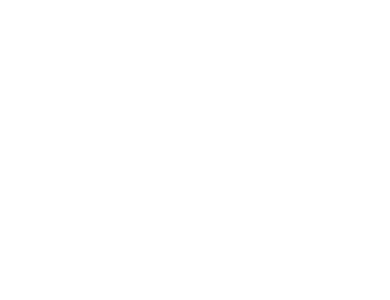
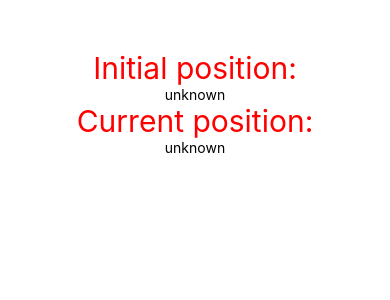
Before and after one commit to mamitiana/reactnativelearn, a React Native app: screen / in a window 390 px wide. Shown: the top 300 px of the page. Built offline with nearby package versions, Linux system fonts and the light colour scheme; no server answers.

Commit message:
geolocalisation step

```diff
--- a/App.js
+++ b/App.js
@@ -1,9 +1,9 @@
-import React, { Component } from 'react';
-import { StatusBar } from 'react-native'
+import React from 'react'
+import GeolocationExample from './components/geolocalisation'
 
 const App = () => {
    return (
-      <StatusBar barStyle = "dark-content" hidden = {false} backgroundColor = "#00BCD4" translucent = {true}/>
+      <GeolocationExample />
    )
 }
 export default App
--- /dev/null
+++ b/components/geolocalisation.js
@@ -0,0 +1,61 @@
+import React, { Component } from 'react'
+import { View, Text, Switch, StyleSheet} from 'react-native'
+
+class SwichExample extends Component {
+   state = {
+      initialPosition: 'unknown',
+      lastPosition: 'unknown',
+   }
+   watchID: ?number = null;
+   componentDidMount = () => {
+      navigator.geolocation.getCurrentPosition(
+         (position) => {
+            const initialPosition = JSON.stringify(position);
+            this.setState({ initialPosition });
+         },
+         (error) => alert(error.message),
+         { enableHighAccuracy: true, timeout: 20000, maximumAge: 1000 }
+      );
+      this.watchID = navigator.geolocation.watchPosition((position) => {
+         const lastPosition = JSON.stringify(position);
+         this.setState({ lastPosition });
+      });
+   }
+   componentWillUnmount = () => {
+      navigator.geolocation.clearWatch(this.watchID);
+   }
+   render() {
+      return (
+         <View style = {styles.container}>
+            <Text style = {styles.boldText}>
+               Initial position:
+            </Text>
+
+            <Text>
+               {this.state.initialPosition}
+            </Text>
+
+            <Text style = {styles.boldText}>
+               Current position:
+            </Text>
+
+            <Text>
+               {this.state.lastPosition}
+            </Text>
+         </View>
+      )
+   }
+}
+export default SwichExample
+
+const styles = StyleSheet.create ({
+   container: {
+      flex: 1,
+      alignItems: 'center',
+      marginTop: 50
+   },
+   boldText: {
+      fontSize: 30,
+      color: 'red',
+   }
+})
```
